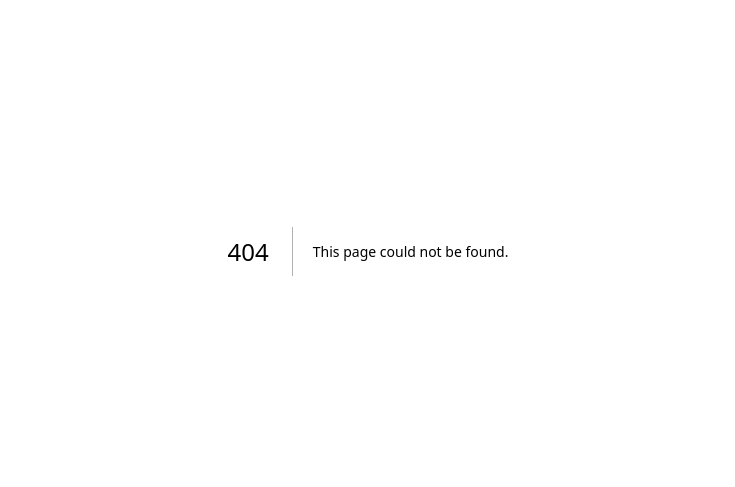
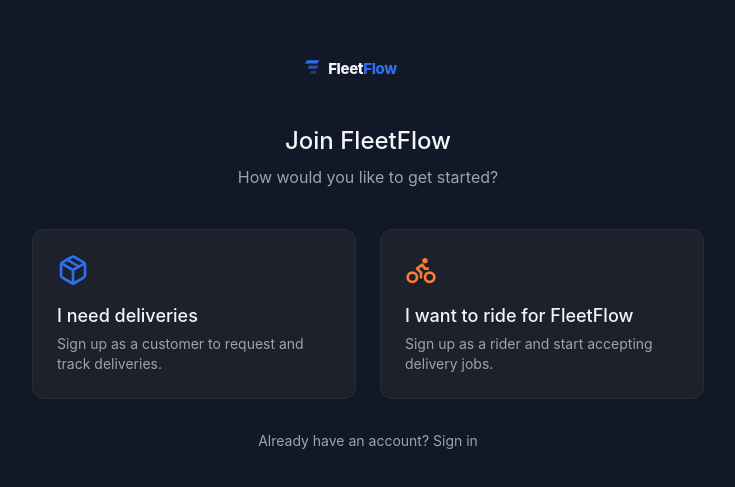
Before and after one commit to olasilver06/fleetflow, a Next.js app: page /join in a window 1280 px wide. Before the commit this address had no page. Shown: the part 149-636 px from the top of the page, without its empty margins (272-1007 px from the left). Built offline with nearby package versions, Linux system fonts and the light colour scheme.

Commit message:
Add /join page for customer vs rider signup choice, wire into home page

```diff
--- /dev/null
+++ b/src/app/join/page.tsx
@@ -0,0 +1,51 @@
+import Link from "next/link";
+import { Package, Bike } from "lucide-react";
+import FleetFlowLogo from "@/components/FleetFlowLogo";
+
+export default function JoinPage() {
+  return (
+    <main className="min-h-screen bg-background flex flex-col items-center justify-center px-4 py-16">
+      <Link href="/" className="mb-10">
+        <FleetFlowLogo className="w-35 h-auto" />
+      </Link>
+
+      <div className="text-center mb-10">
+        <h1 className="text-text-primary text-2xl font-medium mb-2">Join FleetFlow</h1>
+        <p className="text-text-secondary">How would you like to get started?</p>
+      </div>
+
+      <div className="w-full max-w-2xl grid gap-6 sm:grid-cols-2">
+        <Link
+          href="/signup"
+          className="block rounded-xl border border-border bg-surface p-6 hover:bg-surface-hover transition-colors"
+        >
+          <Package className="h-8 w-8 text-primary mb-4" />
+          <p className="text-text-primary font-medium text-lg mb-1">I need deliveries</p>
+          <p className="text-text-secondary text-sm">
+            Sign up as a customer to request and track deliveries.
+          </p>
+        </Link>
+
+        <Link
+          href="/rider-signup"
+          className="block rounded-xl border border-border bg-surface p-6 hover:bg-surface-hover transition-colors"
+        >
+          <Bike className="h-8 w-8 text-accent mb-4" />
+          <p className="text-text-primary font-medium text-lg mb-1">
+            I want to ride for FleetFlow
+          </p>
+          <p className="text-text-secondary text-sm">
+            Sign up as a rider and start accepting delivery jobs.
+          </p>
+        </Link>
+      </div>
+
+      <Link
+        href="/login"
+        className="mt-8 text-text-secondary text-sm hover:text-text-primary transition-colors"
+      >
+        Already have an account? Sign in
+      </Link>
+    </main>
+  );
+}
--- a/src/app/page.tsx
+++ b/src/app/page.tsx
@@ -59,12 +59,18 @@ export default async function HomePage() {
         <p className="text-text-secondary text-lg mb-8">
           Last-mile delivery, tracked in real time.
         </p>
-        <div className="flex items-center gap-4">
+        <div className="flex flex-wrap items-center justify-center gap-4">
           <Link
             href={currentUser ? "/request" : "/login"}
             className="rounded-lg bg-primary px-6 py-3 text-white font-medium hover:bg-primary/90 transition-colors"
           >
             Request a delivery
+          </Link>
+          <Link
+            href="/join"
+            className="rounded-lg border border-border px-6 py-3 text-text-primary font-medium hover:bg-surface transition-colors"
+          >
+            Sign up
           </Link>
           <Link
             href="/login"
```
